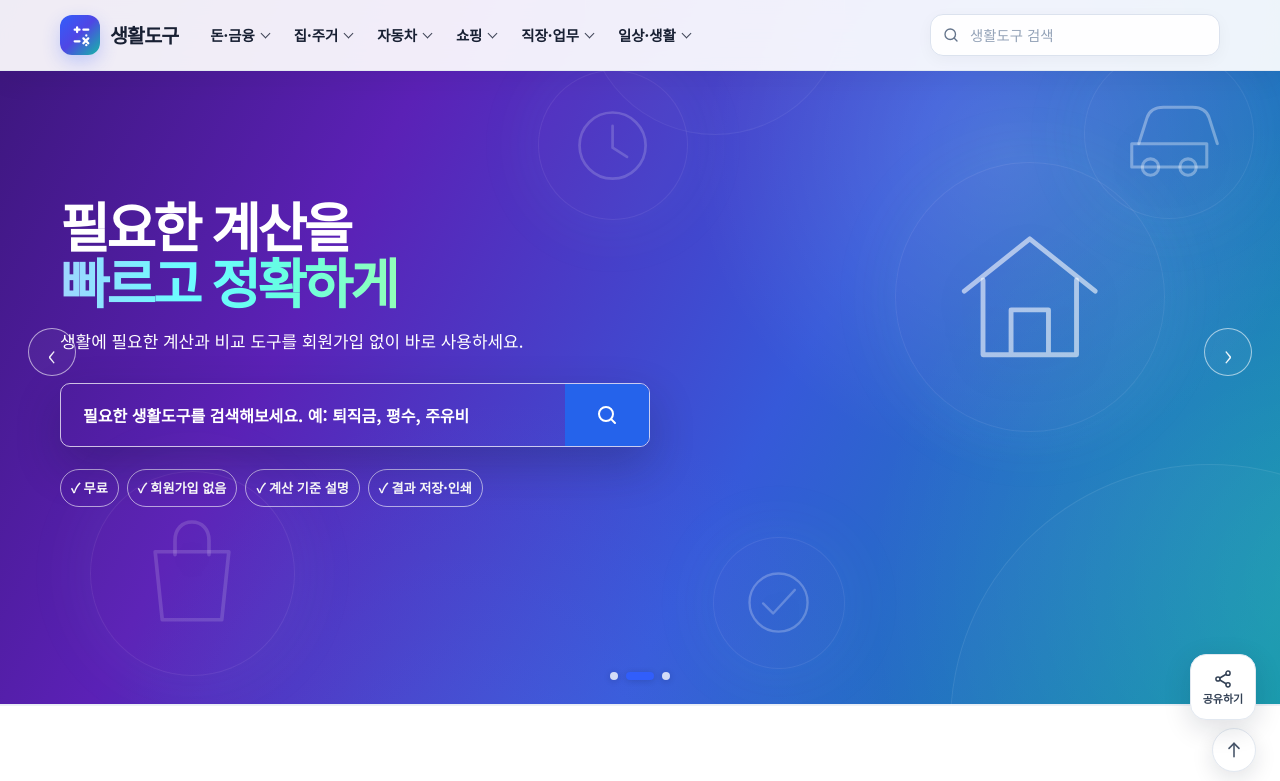
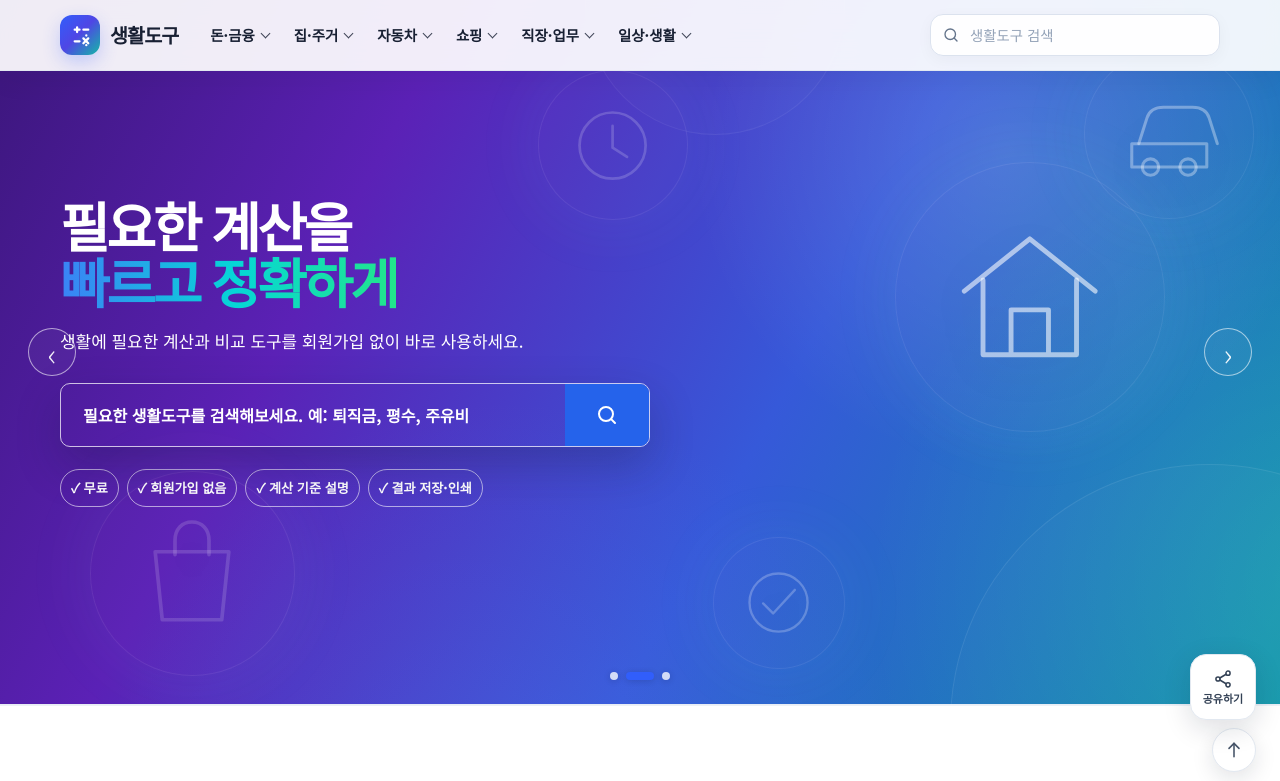
Before and after one commit to license-book/life-tools, a Next.js app: page / in a window 1280 px wide. Shown: the top 781 px of the page. Built offline with nearby package versions, Linux system fonts and the light colour scheme.

Commit message:
Use vivid bright hero title gradient

```diff
--- a/components/HeroSlider.tsx
+++ b/components/HeroSlider.tsx
@@ -26,7 +26,7 @@ function LineIcon({ name }: { name: IconName }) {
 }
 
 const trustChipStyle = { color:"#fff", background:"transparent", borderColor:"rgba(255,255,255,.58)" };
-const heroEmphasisStyle = { background:"linear-gradient(90deg,#93c5fd 0%,#67e8f9 34%,#5eead4 64%,#86efac 100%)", WebkitBackgroundClip:"text", backgroundClip:"text", WebkitTextFillColor:"transparent", color:"transparent", fontStyle:"normal", filter:"brightness(1.08)" };
+const heroEmphasisStyle = { background:"linear-gradient(90deg,#3B82F6 0%,#06D6D6 52%,#22E58B 100%)", WebkitBackgroundClip:"text", backgroundClip:"text", WebkitTextFillColor:"transparent", color:"transparent", fontStyle:"normal" };
 
 export default function HeroSlider() {
   const [active, setActive] = useState(0);
```
